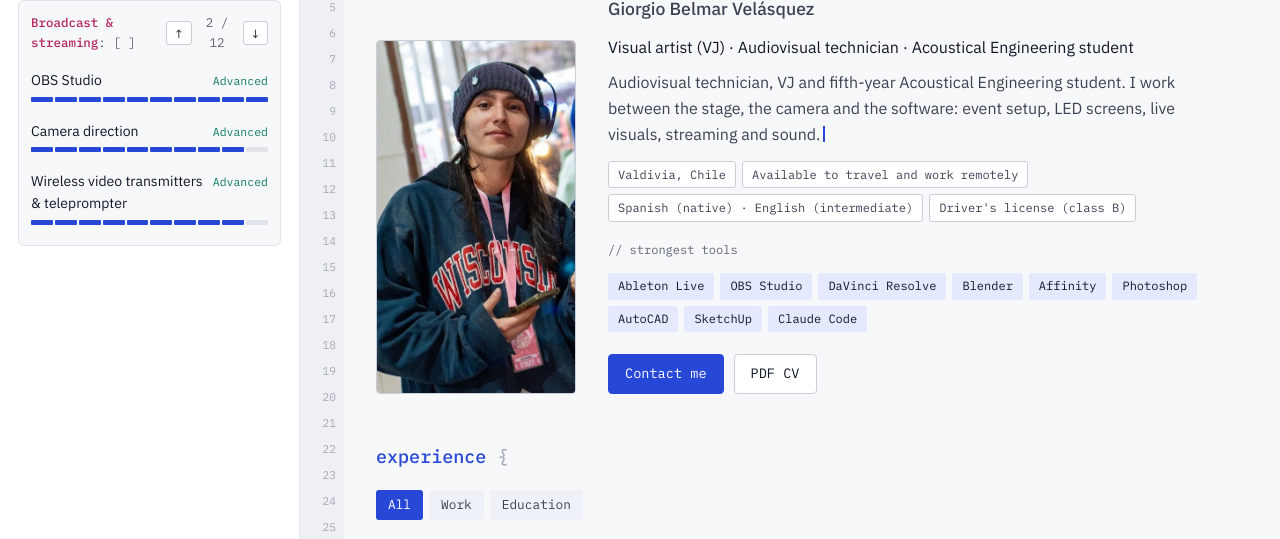
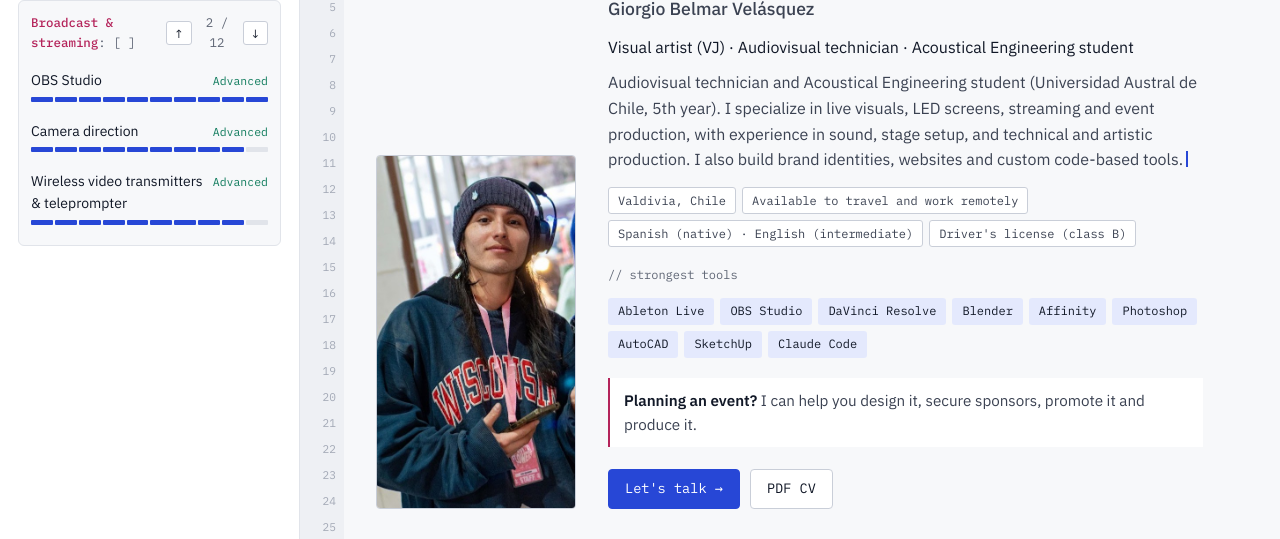
Before and after one commit to gio-belmar/gio-belmar.github.io, a plain HTML site: page index.html in a window 1280 px wide. Shown: the part 199-738 px from the top of the page. Drawn offline with Linux system fonts and the light colour scheme.

Commit message:
Nuevo perfil profesional y propuesta para organizadores de eventos
Co-Authored-By: Claude Opus 5.5 <noreply@anthropic.com>
Claude-Session: https://claude.ai/code/session_01GFjztqgv23H95enZccBr9X

```diff
--- a/css/style.css
+++ b/css/style.css
@@ -271,6 +271,15 @@ body::before { content: ""; position: fixed; inset: 0 0 auto; height: env(safe-a
 .pdf-btns { display: flex; gap: 8px; margin-top: 4px; }
 .pdf-btns .btn { height: 32px; padding: 0 12px; font-size: .8rem; white-space: nowrap; }
 
+/* Propuesta */
+.pitch-s { margin-top: 16px; padding: 10px 14px; border-left: 2px solid var(--pink); background: var(--panel); max-width: 62ch; }
+.pitch-s p { margin: 0; font-size: .95rem; }
+.pitch-s b { color: var(--fg); font-weight: 600; }
+.pitch { display: grid; gap: 10px; max-width: 64ch; }
+.pitch-t { font-size: 1.35rem; font-weight: 600; color: var(--fg); line-height: 1.25; }
+.pitch-p { color: var(--text); }
+.pitch-a { font-family: var(--mono); font-size: .85rem; color: var(--green); }
+
 /* Contacto */
 .contact { display: grid; grid-template-columns: max-content minmax(0, 1fr); gap: 12px 24px; margin: 18px 0 0; font-family: var(--mono); font-size: .9rem; align-items: center; }
 .contact dt { color: var(--green); }
--- a/data/cv.json
+++ b/data/cv.json
@@ -22,8 +22,26 @@
       "en": "Visual artist (VJ) · Audiovisual technician · Acoustical Engineering student"
     },
     "summary": {
-      "es": "Técnico audiovisual, visualista y estudiante de quinto año de Ingeniería Civil Acústica. Trabajo entre el escenario, la cámara y el software: montaje de eventos, pantallas LED, visuales en vivo, streaming y sonido.",
-      "en": "Audiovisual technician, VJ and fifth-year Acoustical Engineering student. I work between the stage, the camera and the software: event setup, LED screens, live visuals, streaming and sound."
+      "es": "Técnico audiovisual y estudiante de Ingeniería Civil Acústica (UACh, 5.º año). Me especializo en visuales en vivo, pantallas LED, streaming y producción de eventos, con experiencia en sonido, montaje y producción técnica y artística. También desarrollo identidad de marca, sitios web y herramientas a medida programadas en código.",
+      "en": "Audiovisual technician and Acoustical Engineering student (Universidad Austral de Chile, 5th year). I specialize in live visuals, LED screens, streaming and event production, with experience in sound, stage setup, and technical and artistic production. I also build brand identities, websites and custom code-based tools."
+    },
+    "pitch": {
+      "title": { "es": "¿Tienes un evento en mente?", "en": "Planning an event?" },
+      "short": {
+        "es": "Te ayudo a diseñarlo, conseguir auspicios, difundirlo y producirlo.",
+        "en": "I can help you design it, secure sponsors, promote it and produce it."
+      },
+      "body": {
+        "es": [
+          "Te ayudo a diseñar tu evento, conseguir auspicios, difundirlo y producirlo, en una etapa o en todo el proceso. Siempre trabajo para que la operación sea cómoda y fluida para organizadores, equipo y público.",
+          "Me interesa sumarme a eventos y proyectos culturales ambiciosos, que usen la tecnología para hacer algo nuevo y apunten a un nivel profesional a la altura de los referentes del rubro."
+        ],
+        "en": [
+          "I can help you design your event, secure sponsors, promote it and produce it, at one stage or through the whole process. I always work to keep operations smooth and comfortable for organizers, crew and audience.",
+          "I'm keen to join ambitious events and cultural projects that use technology to do something new and aim for a professional standard on par with the industry's leading productions."
+        ]
+      },
+      "cta": { "es": "Conversemos", "en": "Let's talk" }
     },
     "facts": [
       { "es": "Valdivia, Chile", "en": "Valdivia, Chile" },
--- a/index.html
+++ b/index.html
@@ -102,7 +102,7 @@
 
     <section class="sec" id="contacto" aria-labelledby="h-ct">
       <h2 class="sec-h" id="h-ct"><b data-i18n="sec.contact">contacto</b> <i>{</i></h2>
-      <p class="lead" id="availability"></p>
+      <div class="pitch" id="availability"></div>
       <dl class="contact" id="contact"></dl>
       <p class="close">}</p>
     </section>
--- a/js/app.js
+++ b/js/app.js
@@ -208,7 +208,8 @@
       '<p class="summary">' + esc(L(p.summary)) + '<span class="cur blink" aria-hidden="true" style="display:inline-block;width:2px;height:1em;background:var(--blue);margin-left:3px;vertical-align:-2px"></span></p>' +
       '<div class="facts">' + p.facts.map(f => '<span class="fact">' + esc(L(f)) + '</span>').join('') + '</div>' +
       '<p class="tops-l">' + esc(t('hero.tops')) + '</p><div class="tops">' + tops + '</div>' +
-      '<div class="ctas"><a class="btn primary" href="#contacto">' + esc(t('hero.contact')) + '</a><a class="btn" href="#cv">' + esc(t('hero.cv')) + '</a></div>' +
+      (p.pitch ? '<div class="pitch-s"><p><b>' + esc(L(p.pitch.title)) + '</b> ' + esc(L(p.pitch.short)) + '</p></div>' : '') +
+      '<div class="ctas"><a class="btn primary" href="#contacto">' + esc(p.pitch ? L(p.pitch.cta) : t('hero.contact')) + ' →</a><a class="btn" href="#cv">' + esc(t('hero.cv')) + '</a></div>' +
       '</div>';
   }
 
@@ -291,7 +292,9 @@
     return rows;
   }
   function renderContact() {
-    $('#availability').textContent = L(D.profile.availability);
+    const pi = D.profile.pitch;
+    $('#availability').innerHTML = (pi ? '<span class="pitch-t">' + esc(L(pi.title)) + '</span>' + L(pi.body).map(x => '<span class="pitch-p">' + esc(x) + '</span>').join('') : '') +
+      '<span class="pitch-a">' + esc(L(D.profile.availability)) + '</span>';
     $('#contact').innerHTML = contactRows(false).map(([k, v]) => '<dt>' + esc(t(k)) + '</dt><dd>' + v + '</dd>').join('');
   }
   function initContactActions() {
```
